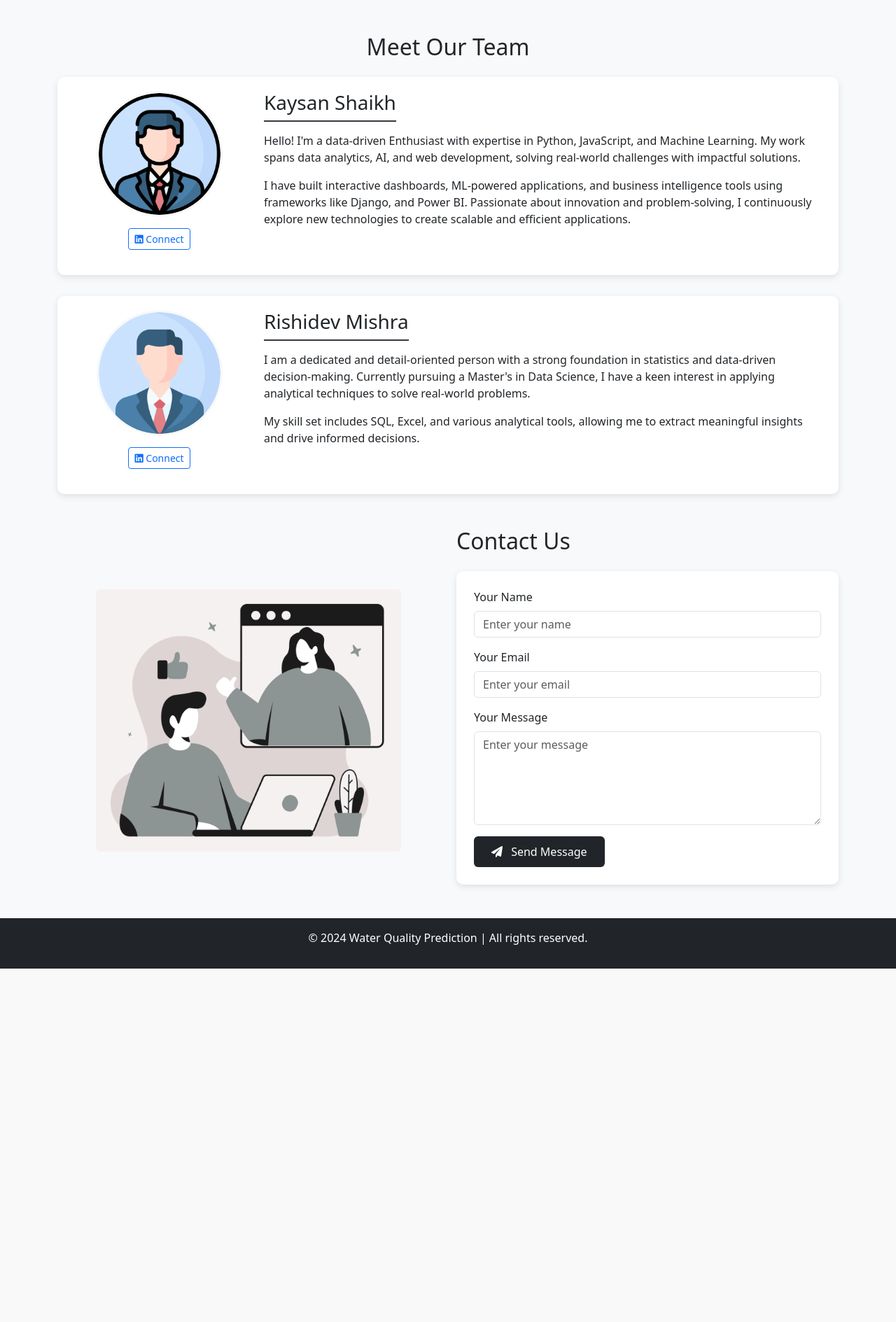
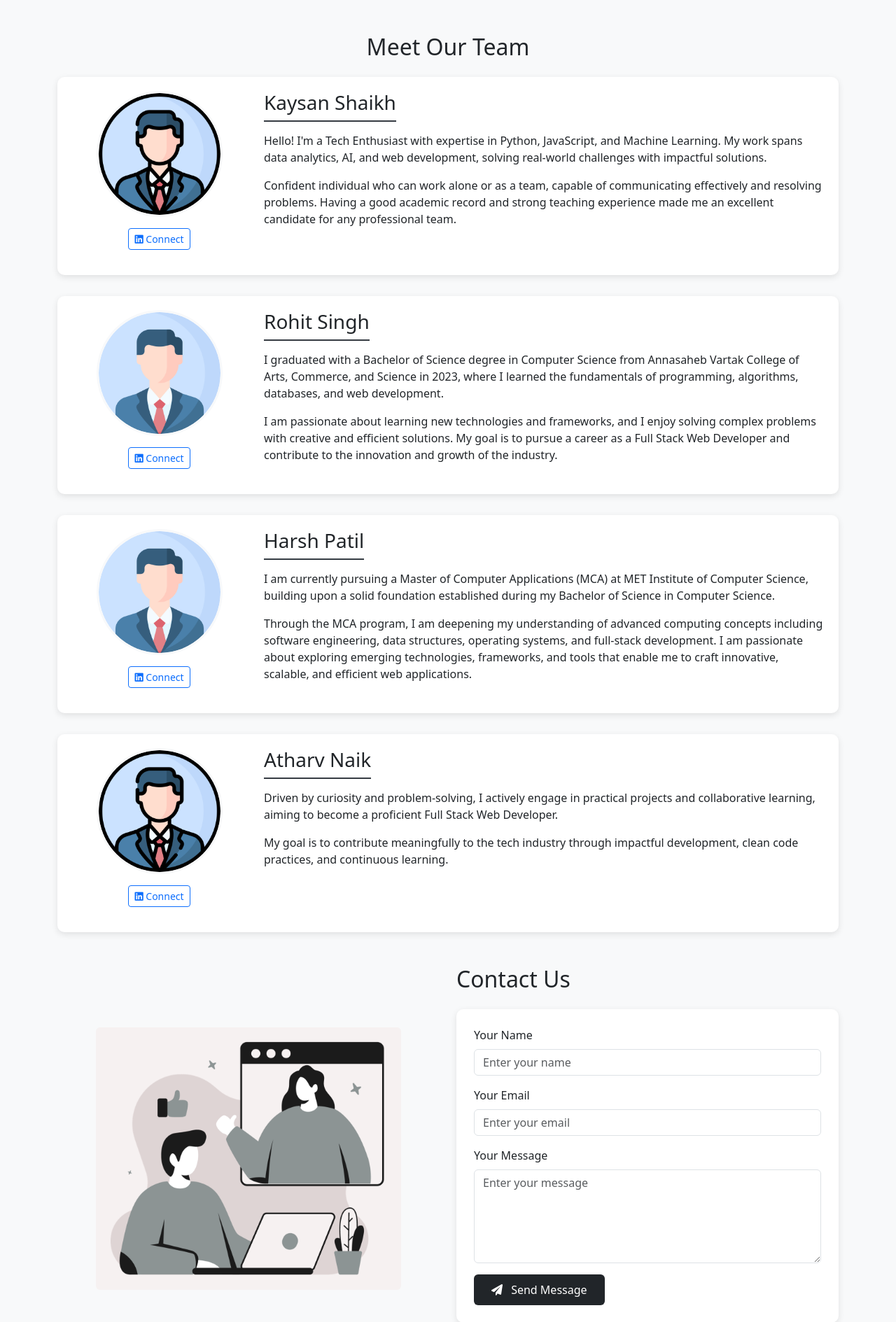
Before and after one commit to Kaysanshaikh/AquaCura, a Django app: page /contact/ in a window 1280 px wide. Shown: the part 59-1948 px from the top of the page at 70% size. Before the commit the page ends 1443 px from the top, so only its background shows below. Run offline with Django 5.2, Linux system fonts and the light colour scheme; parts of the project's set-up code (start-up, migrations or seed data) failed here and were passed over.

Commit message:
Update contact.html

```diff
--- a/home/templates/contact.html
+++ b/home/templates/contact.html
@@ -89,8 +89,8 @@
                 </div>
                 <div class="dev-info col-lg-9 col-md-8">
                     <h3>Kaysan Shaikh</h3>
-                    <p>Hello! I'm a data-driven Enthusiast with expertise in Python, JavaScript, and Machine Learning. My work spans data analytics, AI, and web development, solving real-world challenges with impactful solutions.</p>
-                    <p>I have built interactive dashboards, ML-powered applications, and business intelligence tools using frameworks like Django, and Power BI. Passionate about innovation and problem-solving, I continuously explore new technologies to create scalable and efficient applications.</p>
+                    <p>Hello! I'm a Tech Enthusiast with expertise in Python, JavaScript, and Machine Learning. My work spans data analytics, AI, and web development, solving real-world challenges with impactful solutions.</p>
+                    <p>Confident individual who can work alone or as a team, capable of communicating effectively and resolving problems. Having a good academic record and strong teaching experience made me an excellent candidate for any professional team.</p>
                 </div>
             </div>
         </div>
@@ -100,12 +100,42 @@
             <div class="row">
                 <div class="col-lg-3 col-md-4 text-center">
                     <img class="profile-img" alt="Profile" style="width: 80%; max-width: 180px;" src="/static/images/profile_0.png">
-                    <p class="mt-3"><a href="https://www.linkedin.com/in/rishidev-mishra" class="btn btn-sm btn-outline-primary"><i class="fab fa-linkedin"></i> Connect</a></p>
+                    <p class="mt-3"><a href="https://www.linkedin.com/in/rohit-singh-7b390821b/" class="btn btn-sm btn-outline-primary"><i class="fab fa-linkedin"></i> Connect</a></p>
                 </div>
                 <div class="dev-info col-lg-9 col-md-8">
-                    <h3>Rishidev Mishra</h3>
-                    <p>I am a dedicated and detail-oriented person with a strong foundation in statistics and data-driven decision-making. Currently pursuing a Master's in Data Science, I have a keen interest in applying analytical techniques to solve real-world problems.</p>
-                    <p>My skill set includes SQL, Excel, and various analytical tools, allowing me to extract meaningful insights and drive informed decisions.</p>
+                    <h3>Rohit Singh</h3>
+                    <p>I graduated with a Bachelor of Science degree in Computer Science from Annasaheb Vartak College of Arts, Commerce, and Science in 2023, where I learned the fundamentals of programming, algorithms, databases, and web development.</p>
+                    <p>I am passionate about learning new technologies and frameworks, and I enjoy solving complex problems with creative and efficient solutions. My goal is to pursue a career as a Full Stack Web Developer and contribute to the innovation and growth of the industry.</p>
+                </div>
+            </div>
+        </div>
+
+        <!-- Third Person Information -->
+        <div class="dev-card">
+            <div class="row">
+                <div class="col-lg-3 col-md-4 text-center">
+                    <img class="profile-img" alt="Profile" style="width: 80%; max-width: 180px;" src="/static/images/profile_0.png">
+                    <p class="mt-3"><a href="" class="btn btn-sm btn-outline-primary"><i class="fab fa-linkedin"></i> Connect</a></p>
+                </div>
+                <div class="dev-info col-lg-9 col-md-8">
+                    <h3>Harsh Patil</h3>
+                    <p>I am currently pursuing a Master of Computer Applications (MCA) at MET Institute of Computer Science, building upon a solid foundation established during my Bachelor of Science in Computer Science.</p>
+                    <p>Through the MCA program, I am deepening my understanding of advanced computing concepts including software engineering, data structures, operating systems, and full-stack development. I am passionate about exploring emerging technologies, frameworks, and tools that enable me to craft innovative, scalable, and efficient web applications.</p>
+                </div>
+            </div>
+        </div>
+
+        <!-- Fourth Person Information -->
+        <div class="dev-card">
+            <div class="row">
+                <div class="col-lg-3 col-md-4 text-center">
+                    <img class="profile-img" alt="Profile" style="width: 80%; max-width: 180px;" src="/static/images/profile_1.png">
+                    <p class="mt-3"><a href="" class="btn btn-sm btn-outline-primary"><i class="fab fa-linkedin"></i> Connect</a></p>
+                </div>
+                <div class="dev-info col-lg-9 col-md-8">
+                    <h3>Atharv Naik</h3>
+                    <p>Driven by curiosity and problem-solving, I actively engage in practical projects and collaborative learning, aiming to become a proficient Full Stack Web Developer.</p>
+                    <p>My goal is to contribute meaningfully to the tech industry through impactful development, clean code practices, and continuous learning.</p>
                 </div>
             </div>
         </div>
```
